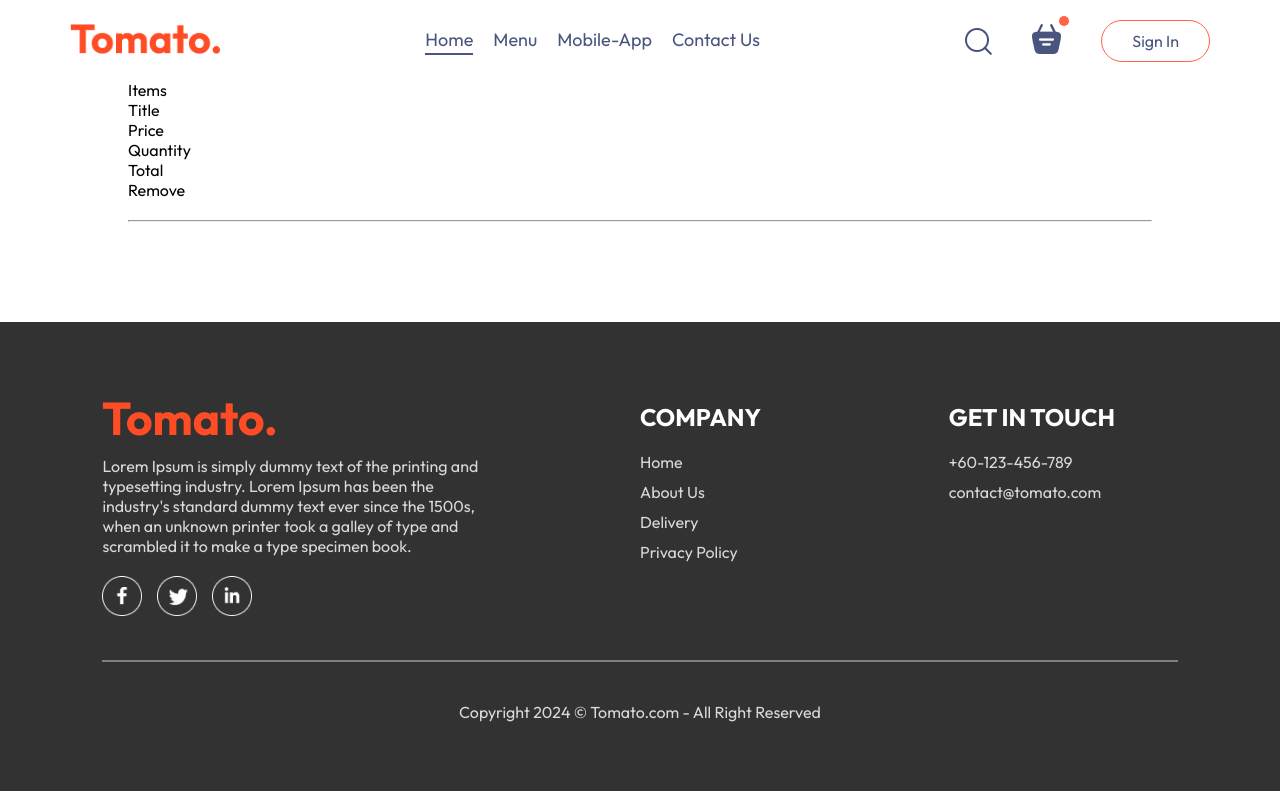
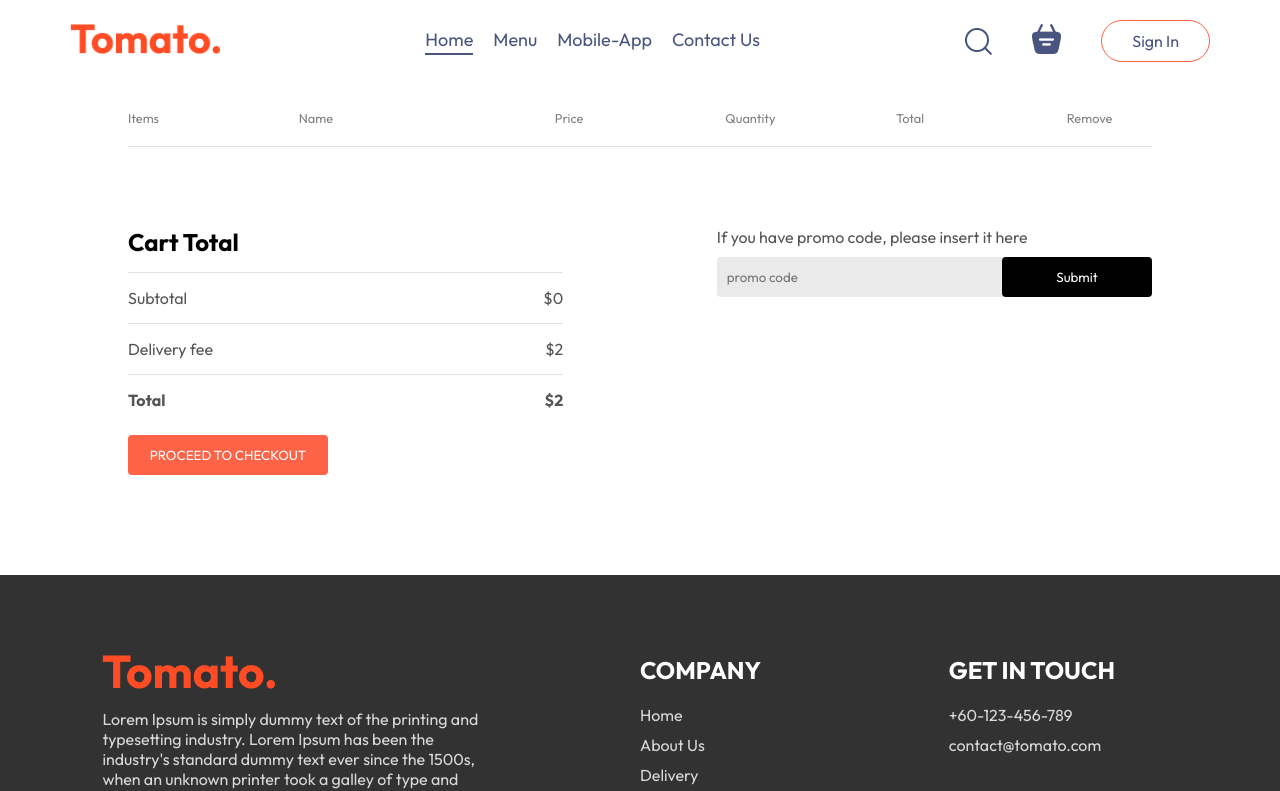
Before and after one commit to aliffashraff/Fullstack-MERN-Projects, a React (Vite) app in the folder Food-Delivery-Web-App/frontend/: page /cart in a window 1280 px wide. Shown: the top 791 px of the page. Built offline with nearby package versions, Linux system fonts and the light colour scheme.

Commit message:
create and style cart page

```diff
--- a/Food-Delivery-Web-App/frontend/src/components/Navbar/Navbar.jsx
+++ b/Food-Delivery-Web-App/frontend/src/components/Navbar/Navbar.jsx
@@ -1,15 +1,19 @@
-import { useEffect, useState } from 'react';
+import { useContext, useEffect, useState } from 'react';
 // import assets
 import { assets } from '../../assets/assets';
 // import css
 import './Navbar.css';
 import { Link } from 'react-router-dom';
 import { HashLink } from 'react-router-hash-link';
+import { StoreContext } from '../../context/StoreContext';
 
 const Navbar = ({ setShowLogin }) => {
   // state to set the class for menu
   const [menu, setMenu] = useState('home');
   const [isScrolled, setIsScrolled] = useState(false);
+
+  // get context
+  const { getTotalCartAmount } = useContext(StoreContext);
 
   // make the header shadow visible when scrolled
   const handleScroll = () => {
@@ -75,7 +79,7 @@ const Navbar = ({ setShowLogin }) => {
             <img src={assets.basket_icon} alt="" />
           </Link>
           {/* if there are items in cart, the class 'dot' will be visible */}
-          <div className="dot"></div>
+          {getTotalCartAmount() > 0 ? <div className="dot"></div> : <></>}
         </div>
         {/* chsnge state value to show popup */}
         <button onClick={() => setShowLogin(true)}>Sign In</button>
--- a/Food-Delivery-Web-App/frontend/src/context/StoreContext.jsx
+++ b/Food-Delivery-Web-App/frontend/src/context/StoreContext.jsx
@@ -29,6 +29,25 @@ const StoreContextProvider = (props) => {
     setCartItems((current) => ({ ...current, [itemId]: current[itemId] - 1 }));
   };
 
+  // cart total function
+  const getTotalCartAmount = () => {
+    let totalAmount = 0;
+
+    // use for...in to loop over objects
+    for (const itemId in cartItems) {
+      // check the item that has quantity in the cart
+      if (cartItems[itemId] > 0) {
+        // find the item in the food_list that match with that itemId in the cartItems
+        let itemInfo = food_list.find((product) => product._id === itemId);
+
+        // price * quantity
+        totalAmount += itemInfo.price * cartItems[itemId];
+      }
+    }
+
+    return totalAmount;
+  };
+
   // useEffect
   useEffect(
     () => {
@@ -47,6 +66,7 @@ const StoreContextProvider = (props) => {
     setCartItems,
     addTocart,
     removeFromCart,
+    getTotalCartAmount,
   };
 
   return (
--- a/Food-Delivery-Web-App/frontend/src/pages/Cart/Cart.css
+++ b/Food-Delivery-Web-App/frontend/src/pages/Cart/Cart.css
@@ -0,0 +1,107 @@
+.cart {
+  margin-top: 30px;
+}
+
+.cart-items-title {
+  display: grid;
+  grid-template-columns: 1fr 1.5fr 1fr 1fr 1fr 0.5fr;
+  align-items: center;
+  color: grey;
+  font-size: max(1vw, 12px);
+}
+
+.cart-items-item {
+  margin: 10px 0px;
+  color: black;
+}
+
+.cart-items-item img {
+  width: 50px;
+}
+
+.cart hr {
+  height: 1px;
+  background-color: #e2e2e2;
+  border: none;
+}
+
+.cart-items-item .cross {
+  cursor: pointer;
+}
+
+.cart-bottom {
+  margin-top: 80px;
+  display: flex;
+  justify-content: space-between;
+  gap: max(12vw, 20px);
+}
+
+.cart-total {
+  flex: 1;
+  display: flex;
+  flex-direction: column;
+  gap: 5px;
+}
+
+.cart-total-details {
+  display: flex;
+  justify-content: space-between;
+  color: #555;
+}
+
+.cart-total hr {
+  margin: 10px 0px;
+}
+
+.cart-total button {
+  border: none;
+  color: white;
+  background-color: tomato;
+  width: max(15vw, 200px);
+  margin-top: 20px;
+  padding: 12px 0px;
+  border-radius: 4px;
+  cursor: pointer;
+}
+
+.cart-promo-code {
+  flex: 1;
+}
+
+.cart-promo-code p {
+  color: #555;
+}
+
+.cart-promo-code-input {
+  margin-top: 10px;
+  display: flex;
+  justify-content: space-between;
+  align-items: center;
+  background-color: #eaeaea;
+  border-radius: 4px;
+}
+
+.cart-promo-code-input input {
+  background: transparent;
+  border: none;
+  outline: none;
+  padding-left: 10px;
+}
+
+.cart-promo-code-input button{
+  width: max(10vw, 150px);
+  padding: 12px 5px;
+  background-color: black;
+  border: none;
+  color: white;
+  border-radius: 4px;
+}
+
+@media (max-width:750px) {
+  .cart-bottom{
+    flex-direction: column-reverse;
+  }
+  .cart-promo-code{
+    justify-content: start;
+  }
+}
--- a/Food-Delivery-Web-App/frontend/src/pages/Cart/Cart.jsx
+++ b/Food-Delivery-Web-App/frontend/src/pages/Cart/Cart.jsx
@@ -1,18 +1,24 @@
+import React from 'react';
 import { useContext } from 'react';
 import './Cart.css';
 import { StoreContext } from '../../context/StoreContext';
 
 const Cart = () => {
   // get context
-  const { cartItems, addTocart, removeFromCart, food_list } =
-    useContext(StoreContext);
+  const {
+    cartItems,
+    addTocart,
+    removeFromCart,
+    food_list,
+    getTotalCartAmount,
+  } = useContext(StoreContext);
 
   return (
     <div className="cart">
       <div className="cart-items">
         <div className="cart-items-title">
           <p>Items</p>
-          <p>Title</p>
+          <p>Name</p>
           <p>Price</p>
           <p>Quantity</p>
           <p>Total</p>
@@ -20,6 +26,70 @@ const Cart = () => {
         </div>
         <br />
         <hr />
+        {/* use index number as the key */}
+        {food_list.map((item) => {
+          // check if the cart has item with the item id
+          if (cartItems[item._id] > 0) {
+            const itemPrice = item.price;
+            let itemQuantity = cartItems[item._id];
+            const itemTotalPrice = itemPrice * itemQuantity;
+
+            return (
+              <React.Fragment key={item._id}>
+                {/* display cart items */}
+                <div className="cart-items-title cart-items-item">
+                  <img src={item.image} alt="" />
+                  <p>{item.name}</p>
+                  <p>${itemPrice}</p>
+                  <p>{itemQuantity}</p>
+                  <p>${itemTotalPrice}</p>
+                  {/* remove item */}
+                  <p className="cross" onClick={() => removeFromCart(item._id)}>
+                    x
+                  </p>
+                </div>
+                {/* horizontal line after each item */}
+                <hr />
+              </React.Fragment>
+            );
+          }
+        })}
+      </div>
+      <div className="cart-bottom">
+        <div className="cart-total">
+          <h2>Cart Total</h2>
+          <hr />
+          <div className="cart-total-details">
+            <p>Subtotal</p>
+            {/* total items price */}
+            <p>${getTotalCartAmount()}</p>
+          </div>
+          <hr />
+          <div className="cart-total-details">
+            <p>Delivery fee</p>
+            <p>${2}</p>
+          </div>
+          <hr />
+          <div className="cart-total-details">
+            <b>Total</b>
+            <b>${getTotalCartAmount() + 2}</b>
+          </div>
+          <button>PROCEED TO CHECKOUT</button>
+        </div>
+        <div className="cart-promo-code">
+          <div>
+            <p>If you have promo code, please insert it here</p>
+            <div className="cart-promo-code-input">
+              <input
+                type="text"
+                name="promo-code"
+                id="promo-code"
+                placeholder="promo code"
+              />
+              <button>Submit</button>
+            </div>
+          </div>
+        </div>
       </div>
     </div>
   );
```
